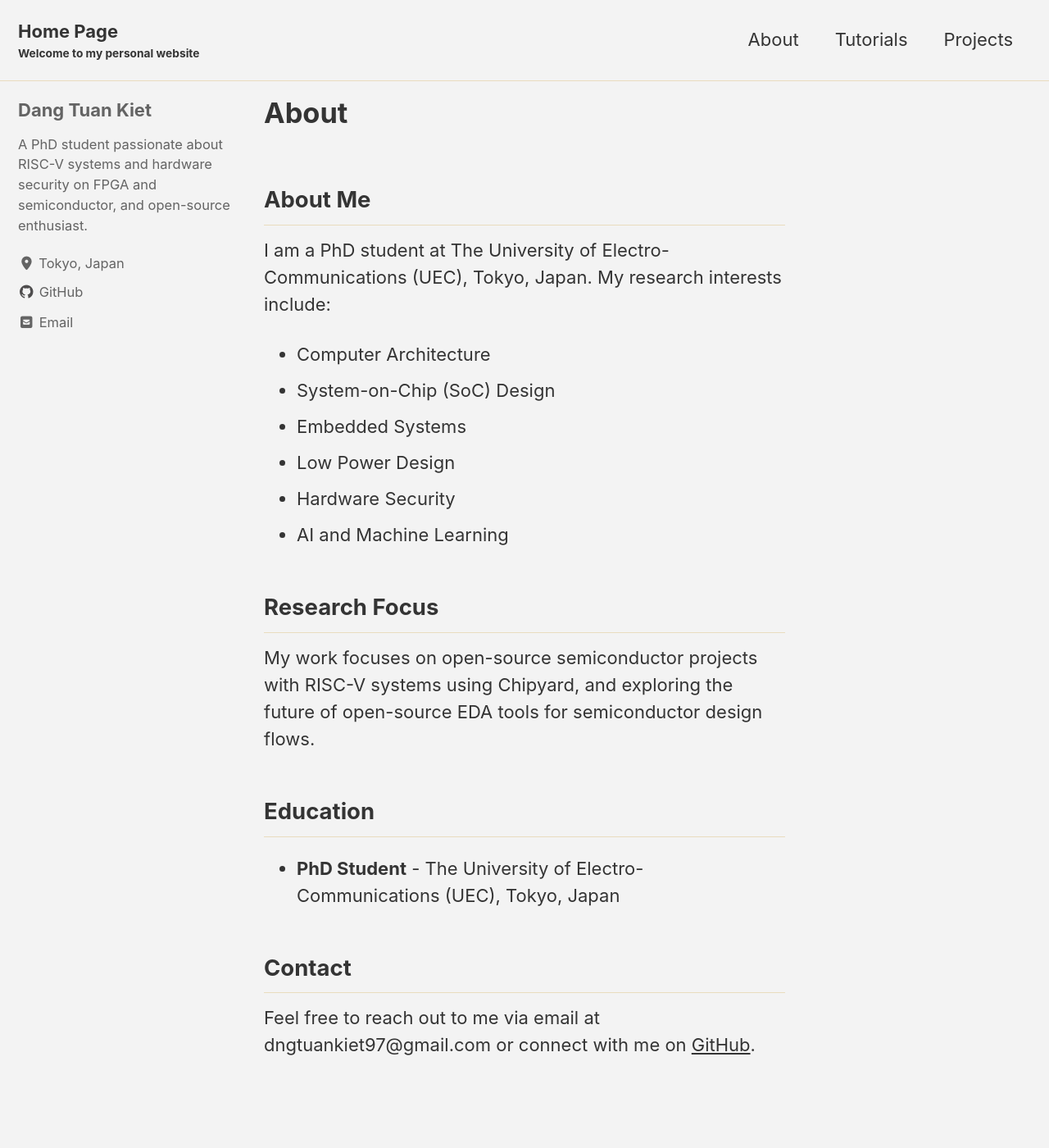
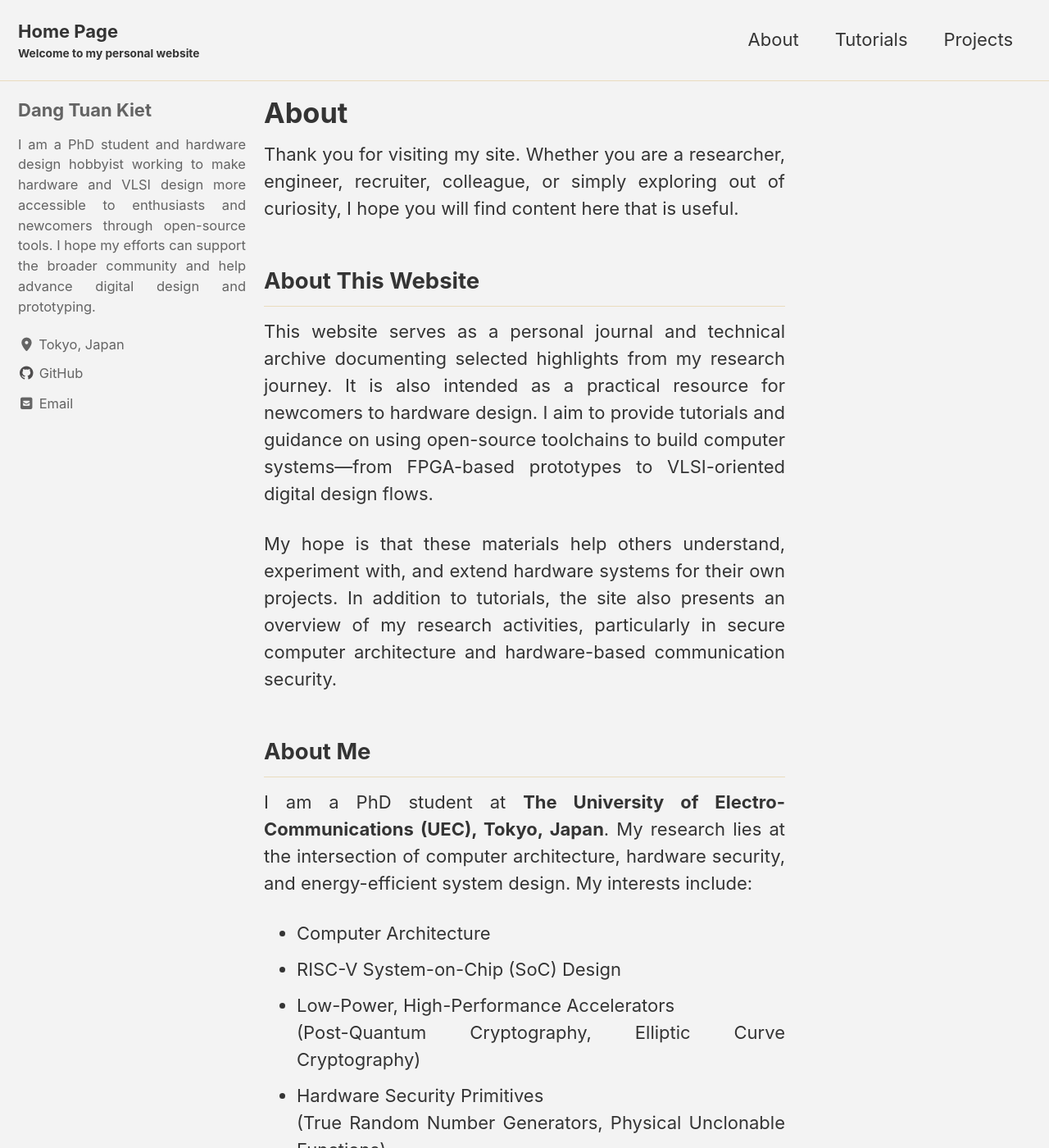
Before and after one commit to dngtuankiet/dngtuankiet.github.io, a Jekyll site: the page built from _pages/about.md, in a window 1280 px wide and 1400 px high. Shown: the whole window at 82% size. Built offline with Jekyll 4.4.1, drawn with Linux system fonts in a browser that asks for light colours; cached includes are drawn as plain includes; some of the changed text lies outside the part shown.

Commit message:
[update] about & bio content

```diff
--- a/_config.yml
+++ b/_config.yml
@@ -21,7 +21,7 @@ title                    : "Home Page"
 title_separator          : "-"
 subtitle                 : "Welcome to my personal website"
 name                     : "Dang Tuan Kiet"
-description              : "Personal website featuring tutorials on open-source semiconductor projects with RISC-V systems using Chipyard, and exploring the future of open-source EDA tools for semiconductor design flows."
+description              : ""
 url                      : "https://dngtuankiet.github.io"
 baseurl                  : # the subpath of your site, e.g. "/blog"
 repository               : "dngtuankiet/dngtuankiet.github.io"
@@ -115,7 +115,7 @@ analytics:
 author:
   name             : "Dang Tuan Kiet"
   avatar           : # path of avatar image, e.g. "/assets/images/bio-photo.jpg"
-  bio              : "A PhD student passionate about RISC-V systems and hardware security on FPGA and semiconductor, and open-source enthusiast."
+  bio              : "I am a PhD student and hardware design hobbyist working to make hardware and VLSI design more accessible to enthusiasts and newcomers through open-source tools. I hope my efforts can support the broader community and help advance digital design and prototyping."
   location         : "Tokyo, Japan"
   email            : "dngtuankiet97@gmail.com"
   links:
--- a/_pages/about.md
+++ b/_pages/about.md
@@ -3,27 +3,41 @@ layout: single
 title: "About"
 permalink: /about/
 author_profile: true
+classes: text-justify
 ---
+
+Thank you for visiting my site. Whether you are a researcher, engineer, recruiter, colleague, or simply exploring out of curiosity, I hope you will find content here that is useful.
+
+## About This Website
+
+This website serves as a personal journal and technical archive documenting selected highlights from my research journey. It is also intended as a practical resource for newcomers to hardware design. I aim to provide tutorials and guidance on using open-source toolchains to build computer systems—from FPGA-based prototypes to VLSI-oriented digital design flows.
+
+My hope is that these materials help others understand, experiment with, and extend hardware systems for their own projects. In addition to tutorials, the site also presents an overview of my research activities, particularly in secure computer architecture and hardware-based communication security.
 
 ## About Me
 
-I am a PhD student at The University of Electro-Communications (UEC), Tokyo, Japan. My research interests include:
+I am a PhD student at **The University of Electro-Communications (UEC), Tokyo, Japan**. My research lies at the intersection of computer architecture, hardware security, and energy-efficient system design. My interests include:
 
 - Computer Architecture
-- System-on-Chip (SoC) Design
-- Embedded Systems
-- Low Power Design
-- Hardware Security
+- RISC-V System-on-Chip (SoC) Design
+- Low-Power, High-Performance Accelerators
+  (Post-Quantum Cryptography, Elliptic Curve Cryptography)
+- Hardware Security Primitives
+  (True Random Number Generators, Physical Unclonable Functions)
 - AI and Machine Learning
 
 ## Research Focus
 
-My work focuses on open-source semiconductor projects with RISC-V systems using Chipyard, and exploring the future of open-source EDA tools for semiconductor design flows.
+Quantum computing introduces significant risks to classical cryptographic standards. While large-scale quantum computers are not yet publicly accessible, their development trajectory suggests that existing security protocols will eventually become vulnerable. Organizations such as [NIST](https://csrc.nist.gov/projects/post-quantum-cryptography) have initiated the transition toward **post-quantum cryptographic (PQC)** standards to address these threats.
+
+However, deploying PQC on resource-constrained hardware, such as IoT devices, poses major challenges due to the computational complexity of these algorithms compared to traditional cryptography (e.g., AES, ECC, SHA-based constructions). My research investigates a lightweight RISC-V–based systems and examines two complementary directions:
+- Evaluating the feasibility of deploying PQC workloads on resource-constrained RISC-V systems, and identifiying minimum architectural modification required to support them.
+- Verifying the needs of PQC on different IoT communication settings, and enhancing traditional cryptography with dedicated hardware security primitives.
 
 ## Education
 
-- **PhD Student** - The University of Electro-Communications (UEC), Tokyo, Japan
+- **PhD Student** — The University of Electro-Communications (UEC), Tokyo, Japan
 
 ## Contact
 
-Feel free to reach out to me via email at dngtuankiet97@gmail.com or connect with me on [GitHub](https://github.com/dngtuankiet).
+Feel free to reach out via email at **dngtuankiet97@gmail.com** or connect with me on [GitHub](https://github.com/dngtuankiet).
```
